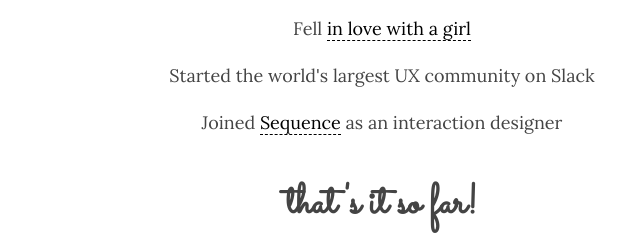
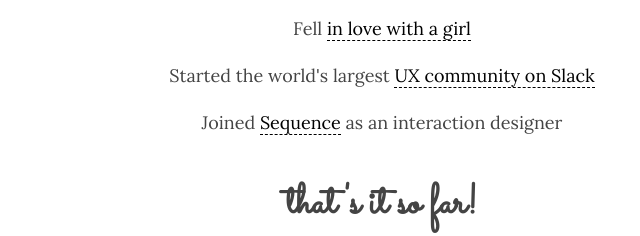
Before and after one commit to jacobrogelberg/jacobrogelberg.github.io, a plain HTML site: page index.html in a window 1280 px wide. Shown: the part 429-665 px from the top of the page, 258-898 px from the left. Drawn offline with Linux system fonts and the light colour scheme.

Commit message:
Update index.html

```diff
--- a/index.html
+++ b/index.html
@@ -44,7 +44,7 @@ function changeBGImage(whichImage){
 <p>But was actually miserable</p>
 <p><a href="#" onclick="return false;" onMouseOver="javascript:changeBGImage(4)" onmouseout="changeBGImage(0)">Read a book</a> that changed how I see interfaces</p>
 <p>Fell <a href="#" onclick="return false;" onMouseOver="javascript:changeBGImage(3)" onmouseout="changeBGImage(0)">in love with a girl</a></p>
-<p>Started the world's largest UX community on Slack</p>
+<p>Started the world's largest <a href="http://designerhangout.co/">UX community on Slack</a></p>
 <p>Joined <a href="http://sequence.com/" target="_blank">Sequence</a> as an interaction designer</p>
 <h3 style="font-family: 'Sacramento', cursive; font-size: 42px; text-align: center;">that's it so far!</h3>
 <p><a href="mailto:jacob@jacobrogelberg.com" target="_blank">Say hello!</a></p>
```
